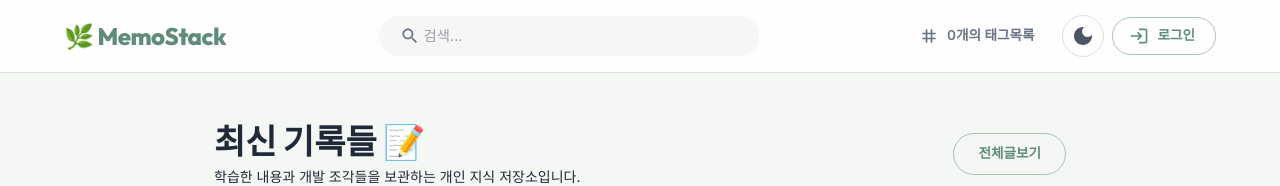
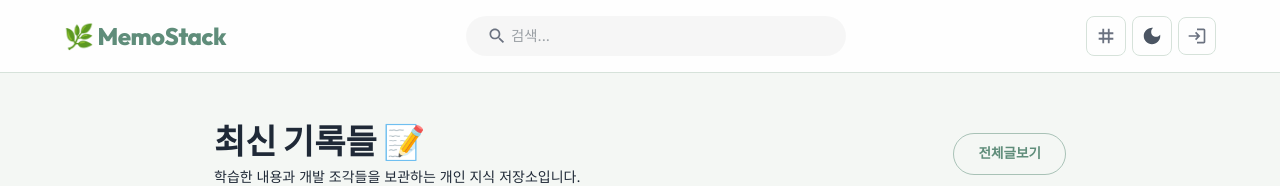
Before and after one commit to Haegil/my-blog, a React (Vite) app in the folder frontend/: page / in a window 1280 px wide. Shown: the top 186 px of the page. Built offline with nearby package versions, Linux system fonts and the light colour scheme; no server answers.

Commit message:
redesign nav button 2026-06-02

```diff
--- a/frontend/src/components/layout/Navbar.jsx
+++ b/frontend/src/components/layout/Navbar.jsx
@@ -9,8 +9,6 @@ import {
   AppBar,
   Toolbar,
   Typography,
-  Button,
-  IconButton,
   InputBase,
   Box,
   Container
@@ -25,6 +23,87 @@ import {
   Tag
 } from '@mui/icons-material';
 
+/* ──────────────────────────────────────────────
+   재사용 가능한 Navbar 아이콘 버튼 컴포넌트
+   - 데스크톱(sm+): hover 시 레이블 슬라이드 + 페이드 애니메이션
+   - 모바일(xs):    아이콘만 표시, 애니메이션 없음
+   ────────────────────────────────────────────── */
+const NavIconBtn = ({ icon, label, onClick, href, iconColor, isDark, sx = {} }) => {
+  const baseStyles = {
+    display: 'flex',
+    alignItems: 'center',
+    justifyContent: 'center',
+    textDecoration: 'none',
+    border: '1px solid',
+    borderColor: 'divider',
+    borderRadius: '8px',
+    p: { xs: 0.75, sm: 1 },
+    cursor: 'pointer',
+    background: 'none',
+    color: 'text.secondary',
+    overflow: 'hidden',
+    transition: 'color 0.2s ease, background-color 0.2s ease',
+    // 데스크톱에서만 hover 애니메이션
+    '@media (min-width: 600px)': {
+      '&:hover': {
+        color: iconColor || 'primary.main',
+        backgroundColor: isDark ? 'rgba(127, 182, 158, 0.08)' : 'rgba(95, 141, 122, 0.08)',
+        '& .nav-label': {
+          maxWidth: '130px',
+          opacity: 1,
+          marginLeft: '5px',
+        },
+      },
+    },
+    ...sx,
+  };
+
+  const content = (
+    <>
+      <Box sx={{ display: 'flex', alignItems: 'center', flexShrink: 0 }}>
+        {icon}
+      </Box>
+      {label && (
+        <Box
+          className="nav-label"
+          sx={{
+            display: { xs: 'none', sm: 'block' }, // 모바일: 항상 숨김
+            maxWidth: 0,
+            opacity: 0,
+            overflow: 'hidden',
+            whiteSpace: 'nowrap',
+            fontFamily: 'Inter, sans-serif',
+            fontWeight: 600,
+            fontSize: '0.82rem',
+            letterSpacing: '-0.01em',
+            marginLeft: 0,
+            transition: 'max-width 0.3s ease, opacity 0.25s ease, margin-left 0.3s ease',
+          }}
+        >
+          {label}
+        </Box>
+      )}
+    </>
+  );
+
+  if (href) {
+    return (
+      <Box component={Link} to={href} sx={baseStyles}>
+        {content}
+      </Box>
+    );
+  }
+
+  return (
+    <Box component="button" onClick={onClick} sx={baseStyles}>
+      {content}
+    </Box>
+  );
+};
+
+/* ──────────────────────────────────────────────
+   Navbar
+   ────────────────────────────────────────────── */
 const Navbar = () => {
   const dispatch = useDispatch();
   const navigate = useNavigate();
@@ -164,121 +243,58 @@ const Navbar = () => {
           </Box>
 
           {/* Controls */}
-          <Box sx={{ display: 'flex', alignItems: 'center', gap: { xs: 0.5, sm: 1 } }}>
-            {/* Tag List Link (Responsive) */}
-            <Button
-              component={Link}
-              to="/tags"
-              variant="text"
-              startIcon={<Tag sx={{ fontSize: 16 }} />}
-              sx={{
-                display: { xs: 'none', sm: 'inline-flex' },
-                fontWeight: 600,
-                color: 'text.secondary',
-                mr: 1,
-                fontFamily: 'Inter, sans-serif',
-                fontSize: '0.85rem',
-                borderRadius: '8px',
-                px: 1.5,
-                py: 0.5,
-                '&:hover': {
-                  color: 'primary.main',
-                  backgroundColor: isDark ? 'rgba(127, 182, 158, 0.08)' : 'rgba(95, 141, 122, 0.08)',
-                }
-              }}
-            >
-              {tagCount}개의 태그목록
-            </Button>
-            <IconButton
-              component={Link}
-              to="/tags"
-              color="inherit"
-              title={`${tagCount}개의 태그목록`}
-              sx={{
-                display: { xs: 'flex', sm: 'none' },
-                border: '1px solid',
-                borderColor: 'divider',
-                p: { xs: 0.75, sm: 1 },
-                mr: { xs: 0.25, sm: 0.5 }
-              }}
-            >
-              <Tag fontSize="small" />
-            </IconButton>
+          <Box sx={{ display: 'flex', alignItems: 'center', gap: { xs: 0.5, sm: 0.75 } }}>
 
-            {/* Theme Toggle */}
-            <IconButton
+            {/* 태그 목록 */}
+            <NavIconBtn
+              href="/tags"
+              icon={<Tag sx={{ fontSize: { xs: 20, sm: 22 } }} />}
+              label={`${tagCount}개의 태그목록`}
+              isDark={isDark}
+            />
+
+            {/* 테마 토글 */}
+            <NavIconBtn
               onClick={() => dispatch(toggleTheme())}
-              color="inherit"
-              sx={{
-                border: '1px solid',
-                borderColor: 'divider',
-                p: { xs: 0.75, sm: 1 },
-              }}
-            >
-              {isDark ? <LightMode sx={{ color: '#FCD34D', fontSize: { xs: 20, sm: 24 } }} /> : <DarkMode sx={{ color: '#4B5563', fontSize: { xs: 20, sm: 24 } }} />}
-            </IconButton>
+              icon={
+                isDark
+                  ? <LightMode sx={{ color: '#FCD34D', fontSize: { xs: 20, sm: 22 } }} />
+                  : <DarkMode sx={{ color: '#4B5563', fontSize: { xs: 20, sm: 22 } }} />
+              }
+              label={isDark ? '라이트 모드' : '다크 모드'}
+              iconColor={isDark ? '#FCD34D' : '#4B5563'}
+              isDark={isDark}
+            />
 
-            {/* Auth Actions */}
+            {/* 인증 버튼 */}
             {isAuthenticated ? (
               <>
-                <Button
-                  component={Link}
-                  to="/write"
-                  variant="contained"
-                  startIcon={<Edit />}
-                  sx={{
-                    display: { xs: 'none', sm: 'inline-flex' },
-                    borderRadius: '999px',
-                  }}
-                >
-                  새 기록
-                </Button>
-                <IconButton
-                  component={Link}
-                  to="/write"
-                  color="primary"
-                  sx={{
-                    display: { xs: 'flex', sm: 'none' },
-                    border: '1px solid',
-                    borderColor: 'divider',
-                    p: { xs: 0.75, sm: 1 }
-                  }}
-                >
-                  <Edit fontSize="small" />
-                </IconButton>
+                {/* 새 글 작성 */}
+                <NavIconBtn
+                  href="/write"
+                  icon={<Edit sx={{ fontSize: { xs: 18, sm: 20 }, color: 'primary.main' }} />}
+                  label="새 기록"
+                  iconColor="primary.main"
+                  isDark={isDark}
+                />
 
-                <IconButton
+                {/* 로그아웃 */}
+                <NavIconBtn
                   onClick={handleLogout}
-                  color="error"
-                  title="로그아웃"
-                  sx={{
-                    border: '1px solid',
-                    borderColor: 'divider',
-                    p: { xs: 0.75, sm: 1 }
-                  }}
-                >
-                  <Logout fontSize="small" />
-                </IconButton>
+                  icon={<Logout sx={{ fontSize: { xs: 18, sm: 20 }, color: 'error.main' }} />}
+                  label="로그아웃"
+                  iconColor="error.main"
+                  isDark={isDark}
+                />
               </>
             ) : (
-              <Button
-                component={Link}
-                to="/login"
-                variant="outlined"
-                startIcon={<Login />}
-                sx={{
-                  borderRadius: '999px',
-                  borderWidth: '1.5px',
-                  px: { xs: 1.5, sm: 2.5 },
-                  py: { xs: 0.5, sm: 0.75 },
-                  fontSize: { xs: '0.75rem', sm: '0.85rem' },
-                  '&:hover': {
-                    borderWidth: '1.5px',
-                  }
-                }}
-              >
-                로그인
-              </Button>
+              /* 로그인 */
+              <NavIconBtn
+                href="/login"
+                icon={<Login sx={{ fontSize: { xs: 18, sm: 20 } }} />}
+                label="로그인"
+                isDark={isDark}
+              />
             )}
           </Box>
         </Toolbar>
```
